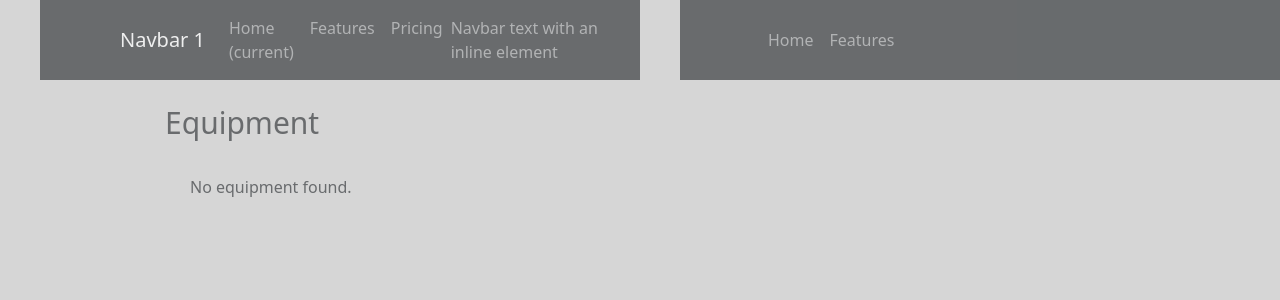
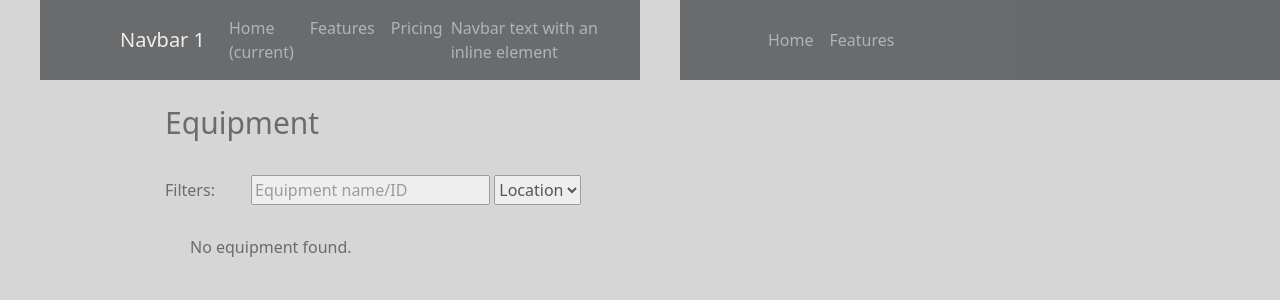
Before and after one commit to chrisbro8/QQ1, a Django app: template templates/coursework/viewequipment.html in a window 1280 px wide. Shown: the top 300 px of the page. Run offline with Django 5.2, Linux system fonts and the light colour scheme; the template is opened without the code that fills it, so the values that code supplies are empty.

Commit message:
Added filters to view equipment

```diff
--- a/coursework/views.py
+++ b/coursework/views.py
@@ -43,7 +43,7 @@ def RegisterEquipment(request):
     return render(request, 'coursework/registerequipment.html', {'form': form, 'title_message': 'Register new equipment'})
 def ViewEquipment(request):
     equipment = Equipment.objects.all()
-    return render(request, 'coursework/viewequipment.html', {'equipment': equipment})
+    return render(request, 'coursework/viewequipment.html', {'equipment': equipment, 'locations': Equipment.CHOICES_LOCATION})
 def EditEquipment(request, equipmentid):
     equipment = Equipment.objects.get(id=equipmentid)
     if request.method == "POST":
--- a/templates/coursework/viewequipment.html
+++ b/templates/coursework/viewequipment.html
@@ -1,17 +1,61 @@
 {% extends "coursework/main.html" %}
 {%block content%}
 <link rel="stylesheet" href="/static/viewequipment.css">
+<script src="https://ajax.googleapis.com/ajax/libs/jquery/3.7.1/jquery.min.js"></script>
+<script>
+    $(document).ready(() => {
+        $('#locations').on("input", function() {
+            $('#equipment_name_filter').val("")
+            const locationFilter = this.value
+            if (locationFilter == "") {
+                $('.equipment-item').show()
+                return;
+            }
+            $('.equipment-item').each(function() {
+                if (this.querySelector('.equipment-loc').innerText != locationFilter) {
+                    $(this).hide()
+                } else {
+                    $(this).show()
+                }
+            })
+        })
+
+        $('#equipment_name_filter').on("input", function() {
+            const query = this.value.toLowerCase().trim()
+            $('#locations').val("")
+            $('.equipment-item').each(function() {
+                if (this.querySelector('.equipment-name').innerText.toLowerCase().includes(query) ||
+                    this.querySelector('.equipment-id').innerText.toLowerCase().includes(query)) {
+                    $(this).show()
+                } else {
+                    $(this).hide()
+                }
+            })
+        })
+    })
+</script>
 <div class="title">Equipment</div>
+<div class="filters-list">
+    <span>Filters:&emsp;&emsp;</span>
+    <input type="text" name="equipment_name" id="equipment_name_filter" placeholder="Equipment name/ID">
+    <select name="locations" id="locations">
+        <option value="" selected>Location</option>
+        {% for loc in locations %}
+        <option value="{{ loc.0 }}">{{ loc.1 }}</option>
+        {% endfor %}
+    </select>
+</div>
 <div class="page">
     {% for item in equipment %}
-    <div class="booking-row">
+    <div class="equipment-item">
         <div class="equipment-img-container">
             <img class="equipment-img" src="{{ item.Equipment_images.url }}" style="height: 100px"></img>
         </div>
         <div class="equipment-info">
-            <h3>{{ item.Equipmentname }}</h3>
-            <p>{{ item.EquipmentID }}</p>
-            <p>Last used {{ item.Equipment_lastUsed }}</p>
+            <h3 class="equipment-name">{{ item.Equipmentname }}</h3>
+            <p class="equipment-id">{{ item.EquipmentID }}</p>
+            <p class="equipment-loc">{{ item.Equipment_assignedlocation }}</p>
+            <p class="equipment-lastused">Last used {{ item.Equipment_lastUsed }}</p>
         </div>
         <button class="rebook" onclick="window.location.href='/ad/equipment/{{item.id}}/edit'">Manage</button>
     </div>
--- a/templates/static/viewequipment.css
+++ b/templates/static/viewequipment.css
@@ -14,7 +14,18 @@
     margin: 20px auto 30px auto;
 }
 
-.booking-row {
+.filters-list {
+    min-width: 950px;
+    width: 60%;
+    max-width: 1200px;
+    margin: 0 auto 30px auto;
+}
+
+.filters-list select {
+    height: 30px;
+}
+
+.equipment-item {
     display: flex;
     flex-direction: row;
     border-bottom: 1px solid black;
@@ -22,12 +33,16 @@
     margin-bottom: 24px;
 }
 
-.booking-row > * {
+.equipment-item > * {
     margin-right: 8px;
 }
 
 .equipment-info {
     flex-grow: 1;
+}
+
+.equipment-info p {
+    margin-bottom: 0;
 }
 
 .equipment-img-container {
```
